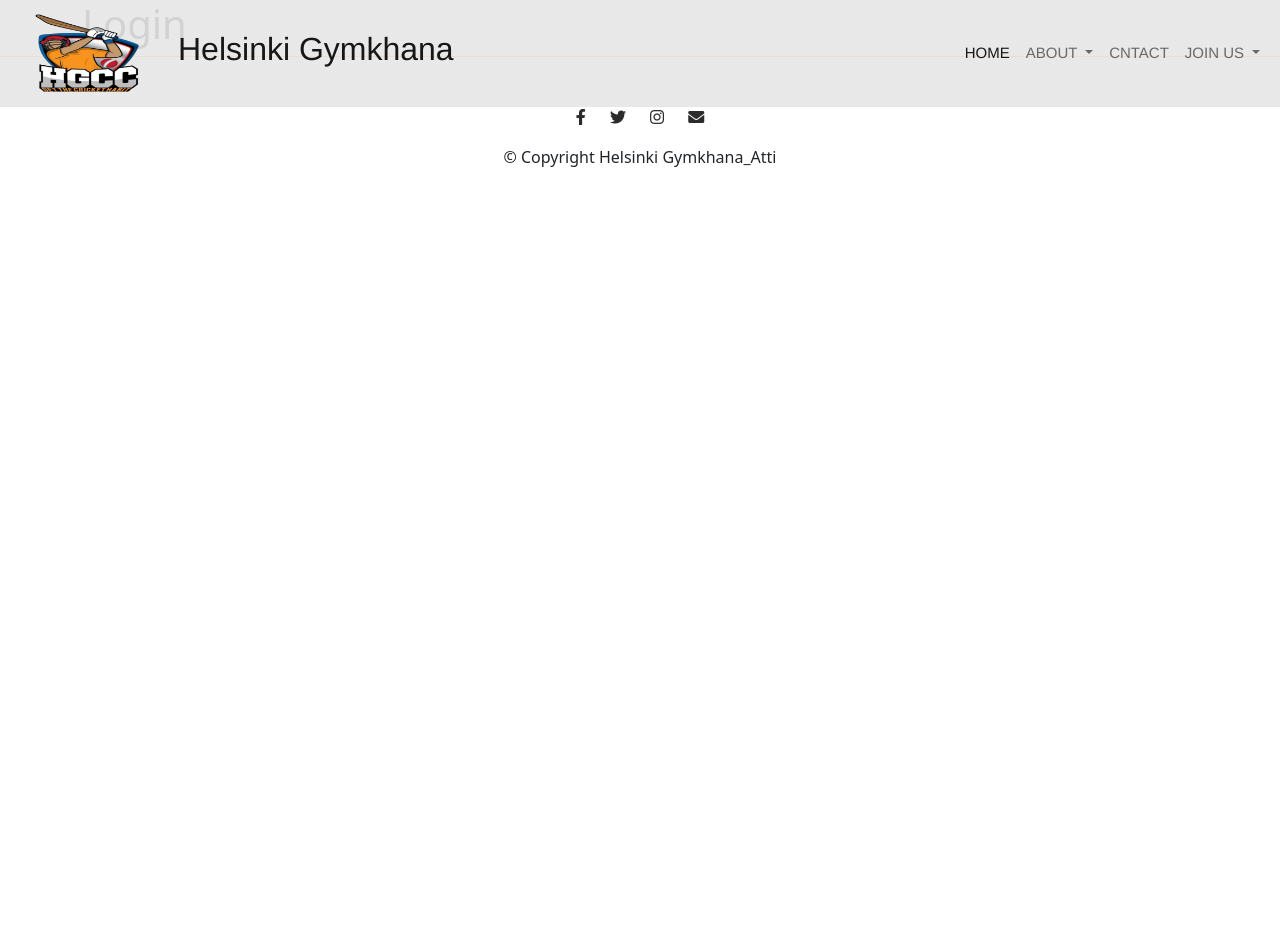
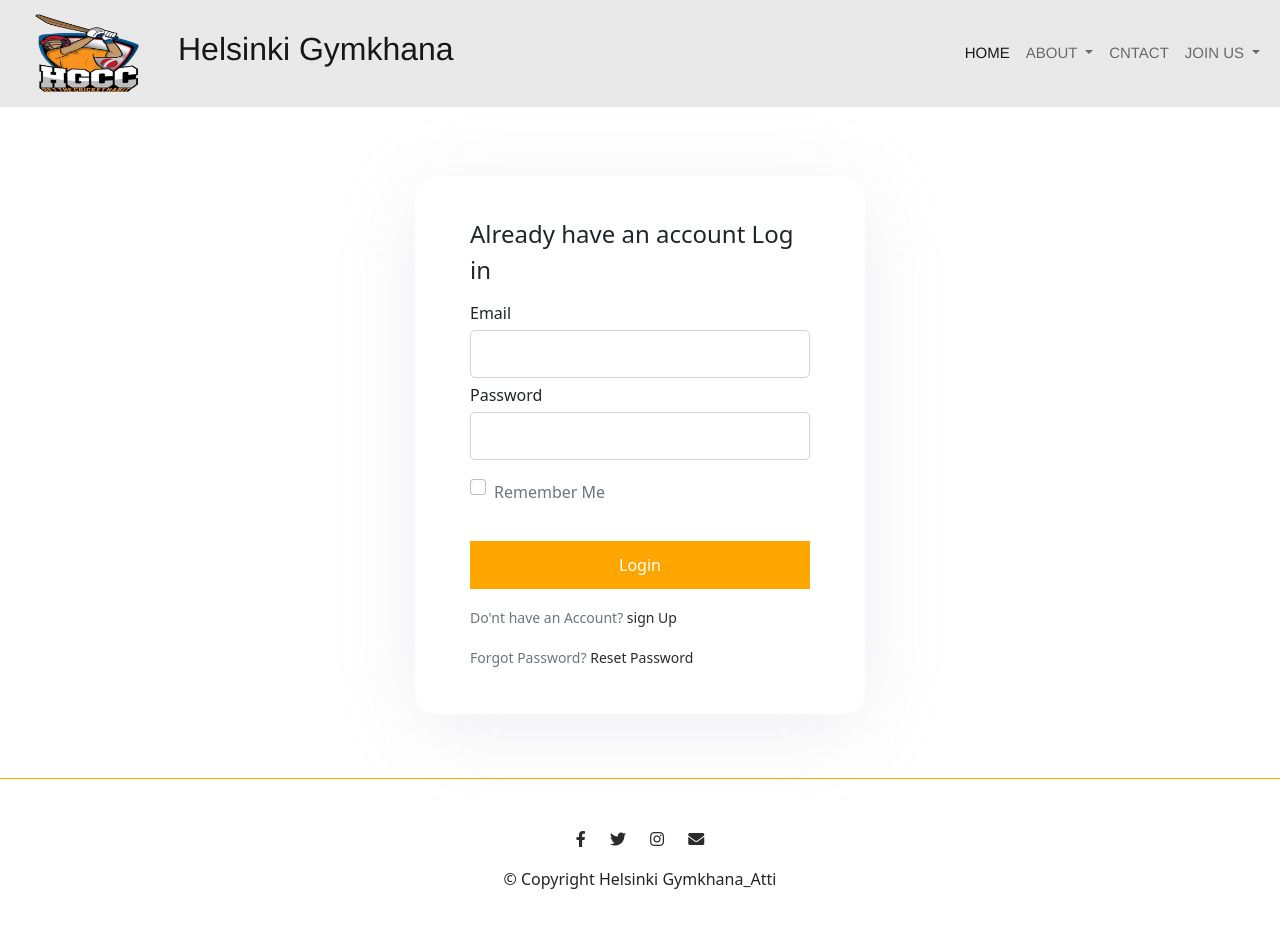
Before and after one commit to AttiR/Gymkhana-gladiators-cc, a Flask app: page /login in a window 1280 px wide. Before the commit the page ends 167 px from the top, so only its background shows below. Run offline with Flask 2, Linux system fonts and the light colour scheme.

Commit message:
wtf login and paswword form

```diff
--- a/app/forms.py
+++ b/app/forms.py
@@ -32,6 +32,14 @@ class RegistrationForm(FlaskForm):
 class LoginForm(FlaskForm):
     email = StringField('Email',
                         validators=[DataRequired(),Length(1, 64),  Email()])
-    password = PasswordField('Password', validators=[DataRequired()])
+    password = PasswordField('Password', validators=[DataRequired(), Length(min=7, max=15)])
     remember = BooleanField('Remember Me')
     submit = SubmitField('Login')
+
+
+# Password Reset Form
+class PasswordresetForm(FlaskForm):
+
+    new_password = PasswordField('New Password', validators=[DataRequired(),Length(min=7, max=15)])
+    re_password = PasswordField('Type Password again', validators=[DataRequired(), Length(min=7, max=15)])
+    submit = SubmitField('Reset Password')
--- a/app/static/css/styles.css
+++ b/app/static/css/styles.css
@@ -57,6 +57,9 @@ nav li a:hover:not(.active) {
   width: 100%;
   height: 700px;
   z-index: -1;
+}
+.card {
+  border: none;
 }
 
 /*** Categories ***/
@@ -241,6 +244,16 @@ label {
   border: none;
 }
 
+/**** User Login Section****/
+#login-section {
+  margin-top: 110px;
+}
+.form-check {
+  margin-top: 15px;
+  margin-bottom: 0;
+
+}
+
 /******* Rules & Regulations*******/
 .rules {
   display: flex;
--- a/app/templates/public/login.html
+++ b/app/templates/public/login.html
@@ -1,10 +1,55 @@
-{% extends "public/templates/public_template.html" %} {% block title %} Helsinki
-Gymkhana CC {% endblock %} {% block main %}
-<div class="container">
-  <div class="row">
-    <div class="col">
-      <h1>Login</h1>
+{% extends "public/templates/public_template.html" %} {% block title %} User
+Login {% endblock %} {% block main %}
+<section id="login-section">
+  <div class="Big-form">
+    <div class="div-center">
+      <div class="form-block">
+        <form method="post" action="">
+          {{ form.hidden_tag() }}
+          <fieldset class="form-group">
+            <legend>Already have an account Log in</legend>
+            <!------ if any flash message------>
+            {% with messages = get_flashed_messages(with_categories=true) %} {%
+            if messages %} {% for category, message in messages %}
+            <div class="alert alert-{{ category }}">{{ message }}</div>
+            {% endfor %} {% endif %} {% endwith %}
+
+            <div class="form-group">
+              {{ form.email.label(class= "form-control-label")}} {{
+              form.email(class="form-control form-control-lg")}}
+            </div>
+
+            <div class="form-group">
+              {{ form.password.label(class= "form-control-label")}} {{
+              form.password(class= "form-control form-control-lg")}}
+            </div>
+
+            <div class="form-check">
+              {{ form.remember(class="form-check-input") }} {{
+              form.remember.label(class="form-check-label text-muted") }}
+            </div>
+
+            <div class="form-group">
+              {{ form.submit(class= "register-bttn")}}
+            </div>
+          </fieldset>
+        </form>
+        <div class="pt-3">
+          <small class="text-muted">
+            Do'nt have an Account?
+            <a class="ml-2" href="{{ url_for('signup') }}"> sign Up </a>
+          </small>
+        </div>
+        <div class="pt-3">
+          <small class="text-muted">
+            Forgot Password?
+            <a class="ml-2" href="{{ url_for('passwodreset') }}">
+              Reset Password
+            </a>
+          </small>
+        </div>
+      </div>
     </div>
   </div>
-</div>
+</section>
 {% endblock %}
--- a/app/templates/public/signup.html
+++ b/app/templates/public/signup.html
@@ -4,7 +4,7 @@ Registration {% endblock %} {% block main %}
   <div class="Big-form">
     <div class="div-center">
       <div class="form-block">
-        <form method="POST" action="">
+        <form method="POST" action="/signup">
           {{ form.hidden_tag() }}
           <fieldset class="form-group">
             <legend class="mb-4">Join the Club Today!</legend>
@@ -81,7 +81,9 @@ Registration {% endblock %} {% block main %}
               form-control-lg") }} {% endif %}
             </div>
           </fieldset>
-          <div class="form-group">{{ form.submit(class="register-bttn") }}</div>
+          <div class="form-group">
+            {{ form.submit(class= "register-bttn") }}
+          </div>
         </form>
 
         <div class="pt-3">
--- a/app/views.py
+++ b/app/views.py
@@ -1,7 +1,7 @@
 from app import app
 
 from flask import render_template, request, redirect, url_for, flash
-from app.forms import FeedbackForm, RegistrationForm, LoginForm
+from app.forms import FeedbackForm, RegistrationForm, LoginForm, PasswordresetForm
 from app.models import Feedback
 from app import db
 from app import mail
@@ -37,8 +37,9 @@ def contact():
         db.session.commit()
 
           # how to sent an email
-        msg = Message('Feedback notification', sender = 'attirehman388@gmail.com', recipients = [email])
-        msg.body = feedback
+        msg = Message('Feedback notification', sender = 'attirehman388@gmail.com', recipients = ['attirehman388@gmail.com'])
+
+        msg.body = f'Contact Request/Feedback: Name: {first_name}, {last_name}, Feedback: {feedback},  Email: {email} '
         mail.send(msg)
         email_sent = True
         if(email_sent):
@@ -65,9 +66,22 @@ def signup():
         return redirect( url_for('signup') )
     return render_template("public/signup.html", form=form)
 
-@app.route("/login")
+#Login Route
+@app.route("/login", methods=['PSOT', 'GET'])
 def login():
-    return render_template("public/login.html")
+    form = LoginForm()
+    if form.validate_on_submit():
+        pass
+    return render_template("public/login.html", form=form)
+
+# Password Reset Route
+@app.route("/passwordreset", methods=['PSOT', 'GET'])
+def passwodreset():
+    form= PasswordresetForm()
+    if form.validate_on_submit():
+        pass
+    return render_template("public/password_reset.htm", form=form)
+
 
 @app.route("/gallary")
 def gallary():
```
Also changed, not shown: app/templates/public/password_reset.htm (added, +31 -0 lines).
